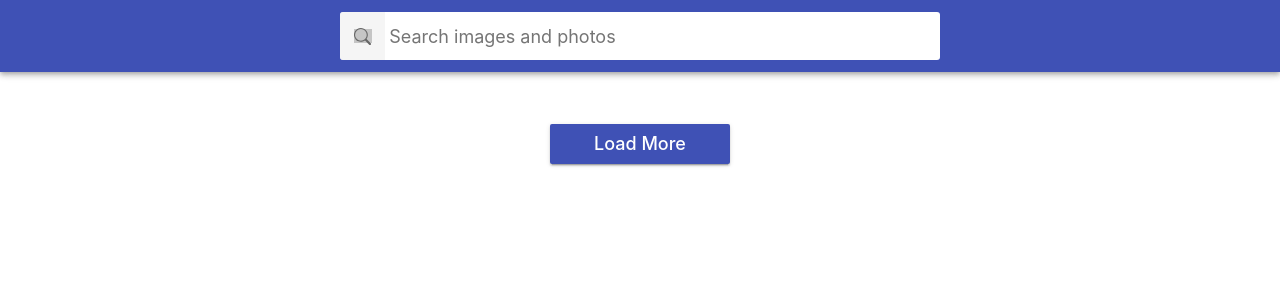
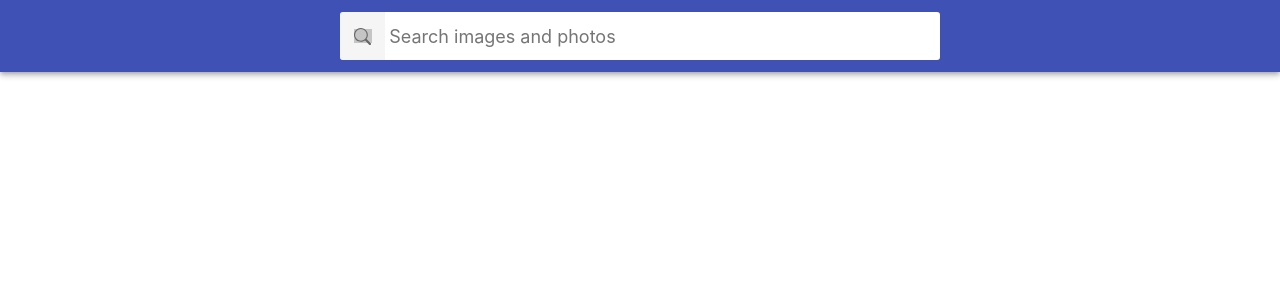
Before and after one commit to An-nettt/goit-react-hw-03-image-finder, a React (Create React App) app: page / in a window 1280 px wide. Shown: the top 300 px of the page. Built offline with nearby package versions, Linux system fonts and the light colour scheme; grey boxes are pictures that could not be loaded.

Commit message:
Added Button and change pictures

```diff
--- a/src/components/App.jsx
+++ b/src/components/App.jsx
@@ -11,7 +11,6 @@ import { AppStyled } from './AppStyled';
 export default class App extends Component {
   state = {
     query: '',
-    loadMore: true,
     pictures: [],
     page: 1,
     isLoading: false,
@@ -30,8 +29,8 @@ export default class App extends Component {
         .then(res => res.json())
         .then(newPictures =>
           this.setState({
-            loadMore: true,
             pictures: [...newPictures.hits],
+            page: 1,
           })
         )
         .finally(() => {
@@ -45,12 +44,11 @@ export default class App extends Component {
     ) {
       this.setState({ isLoading: true });
 
-      getPictures(this.props.query, this.state.page)
+      getPictures(this.state.query, this.state.page)
         .then(res => res.json())
 
         .then(newPictures =>
           this.setState({
-            loadMore: true,
             pictures: [...prevState.pictures, ...newPictures.hits],
           })
         )
@@ -70,18 +68,15 @@ export default class App extends Component {
   };
 
   render() {
-    const { pictures, isLoading, loadMore } = this.state;
-    console.log(pictures.length);
-    // if (pictures.length === 0 || pictures.length < 12) {
-    //   this.setState({ loadMore: false });
-    // }
+    const { pictures, isLoading } = this.state;
+    const showButton = pictures.length === 0 || pictures.length < 12;
 
     return (
       <AppStyled>
         <Searchbar onSubmit={this.handleSearchFormSubmit} />
         {isLoading && <Loader />}
         <ImageGallery pictures={pictures} />
-        {loadMore && <Button onClick={this.handleCllickNextButton} />}
+        {showButton ? null : <Button onClick={this.handleCllickNextButton} />}
       </AppStyled>
     );
   }
```
